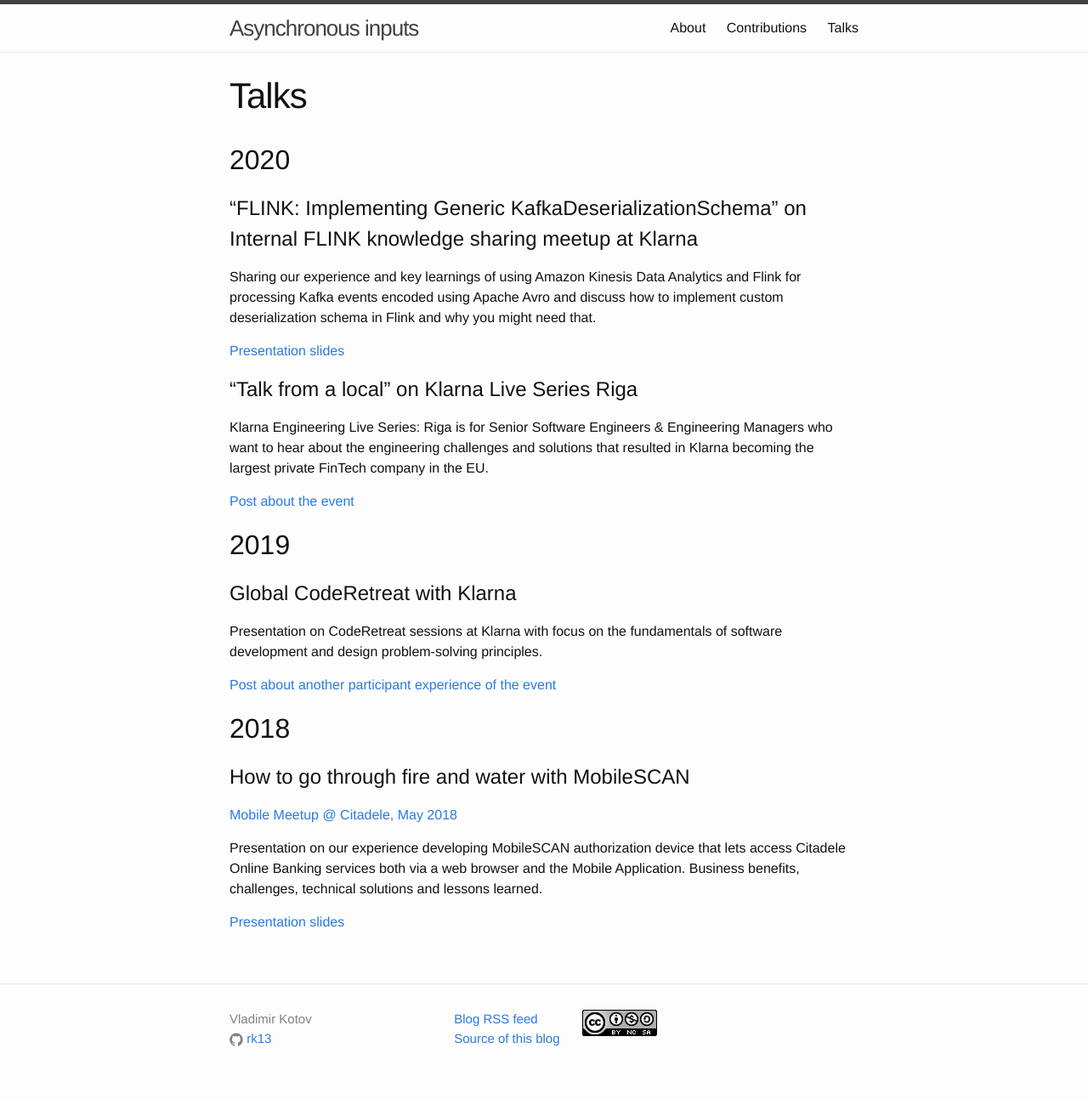
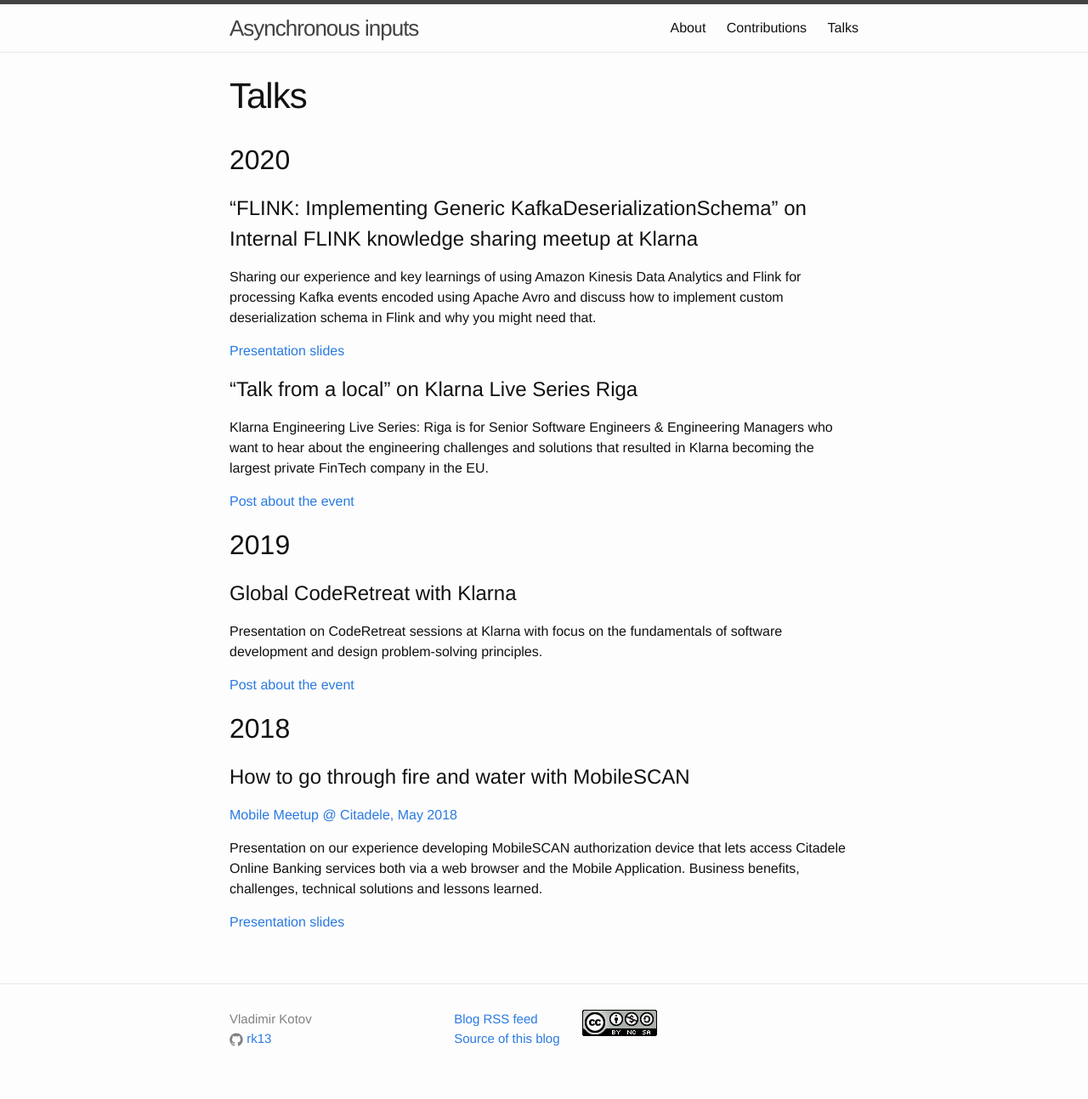
Before and after one commit to rk13/rk13.github.io, a Jekyll site: the page built from talks.md, in a window 1280 px wide. Shown: the whole page at 85% size. Built offline with Jekyll 4.4.1, drawn with Linux system fonts in a browser that asks for light colours; Markdown is read by kramdown in place of the engine named in the settings.

Commit message:
Updated talks

```diff
--- a/talks.md
+++ b/talks.md
@@ -21,7 +21,7 @@
 
 Presentation on CodeRetreat sessions at Klarna with focus on the fundamentals of software development and design problem-solving principles.
 
-[Post about another participant experience of the event](https://medium.com/@nasimsalmany/klarna-global-day-of-code-retreat-on-16-nov-2019-db228d02d155)
+[Post about the event](https://blog.kotov.lv/2019/11/30/klarna-coderetreat.html)
 
 ## 2018
 
```
